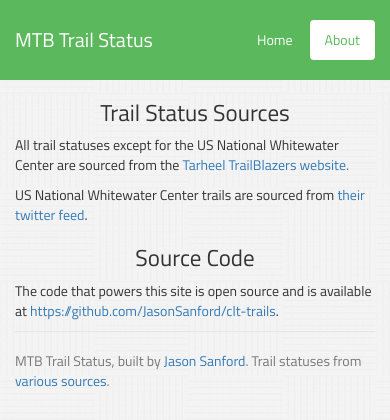
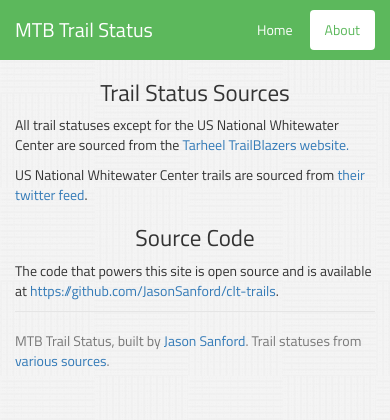
Before and after one commit to JasonSanford/mtb-trail-status-node, a Node server app: page /about in a window 390 px wide. Shown: the top 420 px of the page. Run offline with Node 20, Linux system fonts and the light colour scheme; data that the repository does not hold is empty; some libraries are stand-ins or nearby versions.

Commit message:
Fix header padding for mobile devices

```diff
--- a/assets/css/app.css
+++ b/assets/css/app.css
@@ -114,10 +114,10 @@
   height: 100%;
 }
 @media only screen and (min-width: 320px) and (max-width: 600px) {
-  .header {
+  .top .header {
     padding: 10px 0;
   }
-  .header h3 {
+  .top .header h3 {
     font-size: 20px;
   }
   .map-container {
--- a/assets/css/app.styl
+++ b/assets/css/app.styl
@@ -119,11 +119,12 @@
     height 100%
 
 @media only screen and (min-width : 320px) and (max-width : 600px)
-  .header
-    padding 10px 0
+  .top
+    .header
+      padding 10px 0
 
-    h3
-      font-size: 20px
+      h3
+        font-size: 20px
 
   .map-container
     position absolute
```
